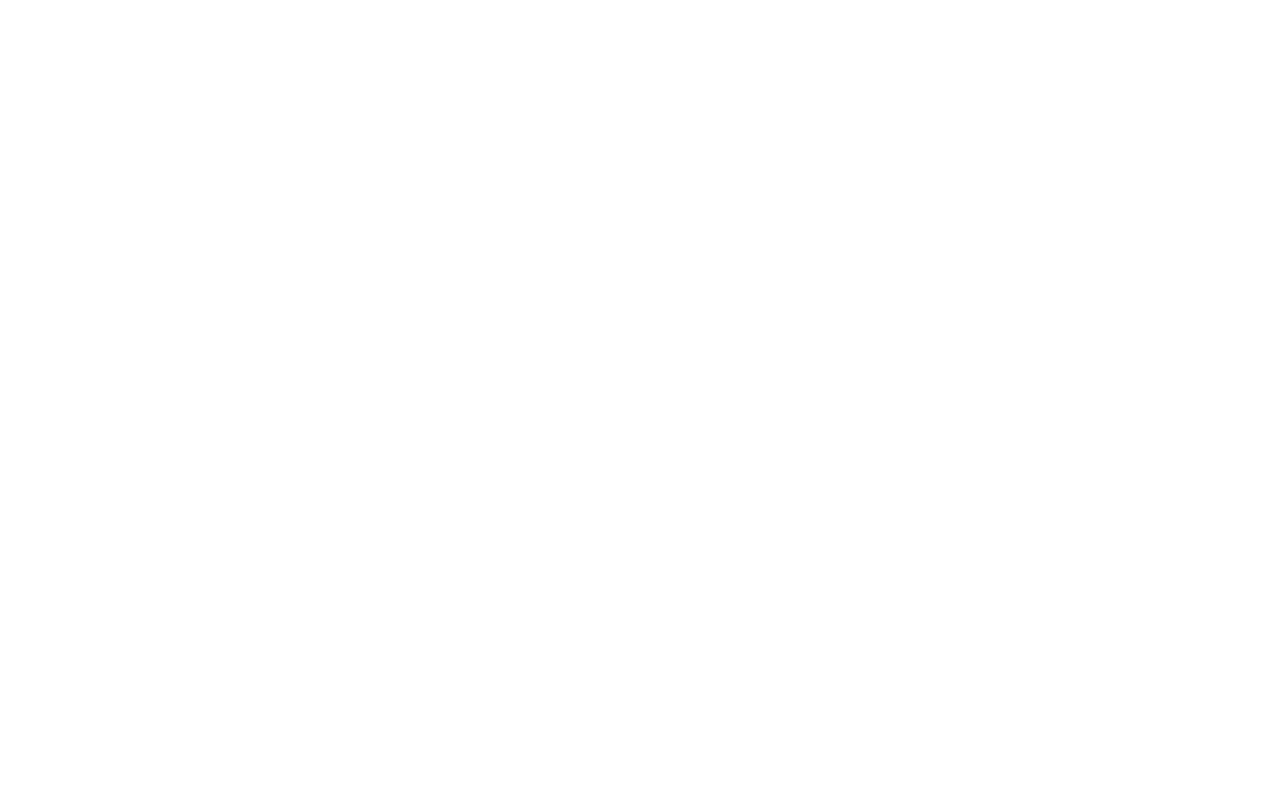
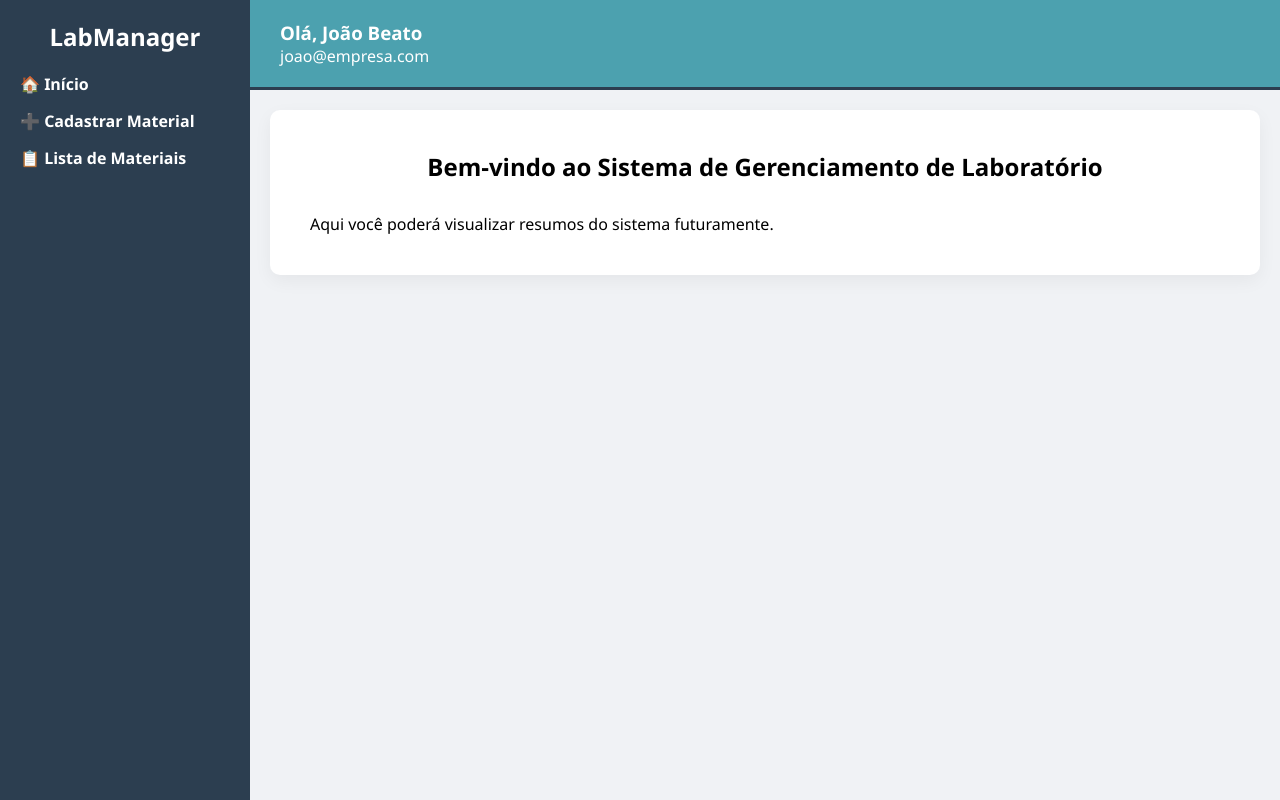
Before and after one commit to JoaoLuisBeato/Projeto, a React (Vite) app in the folder frontend/: page /home in a window 1280 px wide. Before the commit this address had no page. Built offline with nearby package versions, Linux system fonts and the light colour scheme.

Commit message:
Home page Início #2

```diff
--- a/frontend/src/App.jsx
+++ b/frontend/src/App.jsx
@@ -3,6 +3,8 @@
 import LoginPage from "./pages/LoginPage";
 import Dashboard from "./pages/Dashboard";
 import MateriaisPage from "./pages/CadastroMaterialPage";
+import MateriaisListPage from "./pages/MateriaisListPage";
+import HomePage from "./pages/HomePage";
 
 
 function App() {
@@ -10,8 +12,10 @@
     <Router>
       <Routes>
         <Route path="/" element={<LoginPage />} />
+        <Route path="/home" element={<HomePage />} />
         <Route path="/dashboard" element={<Dashboard />} />
         <Route path="/materiais" element={<MateriaisPage />} />
+        <Route path="/materiaisList" element={<MateriaisListPage />} />
       </Routes>
     </Router>
   );
--- /dev/null
+++ b/frontend/src/components/Header.jsx
@@ -0,0 +1,22 @@
+// src/components/Header.jsx
+import React from "react";
+import "../styles/Header.css";
+
+function Header() {
+  // Substitua por dados reais depois
+  const usuario = {
+    nome: "João Beato",
+    email: "joao@empresa.com"
+  };
+
+  return (
+    <header className="header">
+      <div>
+        <h3>Olá, {usuario.nome}</h3>
+        <p>{usuario.email}</p>
+      </div>
+    </header>
+  );
+}
+
+export default Header;
--- /dev/null
+++ b/frontend/src/components/Sidebar.jsx
@@ -0,0 +1,21 @@
+// src/components/Sidebar.jsx
+import React from "react";
+import { Link } from "react-router-dom";
+import "../styles/Sidebar.css";
+
+function Sidebar() {
+  return (
+    <div className="sidebar">
+      <h2>LabManager</h2>
+      <nav>
+        <ul>
+          <li><Link to="/home">🏠 Início</Link></li>
+          <li><Link to="/materiais">➕ Cadastrar Material</Link></li>
+          <li><Link to="/materiaisList">📋 Lista de Materiais</Link></li>
+        </ul>
+      </nav>
+    </div>
+  );
+}
+
+export default Sidebar;
--- /dev/null
+++ b/frontend/src/pages/HomePage.jsx
@@ -0,0 +1,22 @@
+// src/pages/HomePage.jsx
+import React from "react";
+import Sidebar from "../components/Sidebar";
+import Header from "../components/Header";
+import "../styles/HomePage.css";
+
+function HomePage() {
+  return (
+    <div className="home-layout">
+      <Sidebar />
+      <div className="main-content">
+        <Header />
+        <div className="dashboard-placeholder">
+          <h2>Bem-vindo ao Sistema de Gerenciamento de Laboratório</h2>
+          <p>Aqui você poderá visualizar resumos do sistema futuramente.</p>
+        </div>
+      </div>
+    </div>
+  );
+}
+
+export default HomePage;
--- /dev/null
+++ b/frontend/src/pages/MateriaisListPage.jsx
@@ -0,0 +1,52 @@
+// src/pages/MateriaisListPage.jsx
+import React, { useEffect, useState } from "react";
+import axios from "axios";
+import "../styles/MateriaisListPage.css";
+
+function MateriaisListPage() {
+  const [materiais, setMateriais] = useState([]);
+  const [erro, setErro] = useState("");
+
+  useEffect(() => {
+    axios.get("http://localhost:5000/materiaisList")
+      .then(response => setMateriais(response.data))
+      .catch(err => {
+        console.error(err);
+        setErro("Erro ao carregar os materiais.");
+      });
+  }, []);
+
+  return (
+    <div className="listagem-container">
+      <h2>Lista de Materiais Cadastrados</h2>
+      {erro && <p className="erro">{erro}</p>}
+
+      <table>
+        <thead>
+          <tr>
+            <th>Nome</th>
+            <th>Tipo</th>
+            <th>Fabricante</th>
+            <th>Quantidade</th>
+            <th>Validade</th>
+            <th>Preço (R$)</th>
+          </tr>
+        </thead>
+        <tbody>
+          {materiais.map(mat => (
+            <tr key={mat.id}>
+              <td>{mat.nome}</td>
+              <td>{mat.tipo}</td>
+              <td>{mat.fabricante}</td>
+              <td>{mat.quantidade} {mat.unidade}</td>
+              <td>{new Date(mat.validade).toLocaleDateString("pt-BR")}</td>
+              <td>{Number(mat.preco).toFixed(2)}</td>
+            </tr>
+          ))}
+        </tbody>
+      </table>
+    </div>
+  );
+}
+
+export default MateriaisListPage;
--- /dev/null
+++ b/frontend/src/styles/Header.css
@@ -0,0 +1,10 @@
+/* src/components/Header.css */
+.header {
+    background-color: #4ca1af;
+    color: white;
+    padding: 20px 30px;
+    display: flex;
+    justify-content: space-between;
+    align-items: center;
+    border-bottom: 3px solid #2c3e50;
+  }
--- /dev/null
+++ b/frontend/src/styles/HomePage.css
@@ -0,0 +1,20 @@
+/* src/styles/HomePage.css */
+.home-layout {
+    display: flex;
+    height: 100vh;
+    background-color: #f0f2f5;
+  }
+
+  .main-content {
+    flex: 1;
+    display: flex;
+    flex-direction: column;
+  }
+
+  .dashboard-placeholder {
+    padding: 40px;
+    background-color: #fff;
+    border-radius: 10px;
+    margin: 20px;
+    box-shadow: 0 6px 18px rgba(0, 0, 0, 0.05);
+  }
--- /dev/null
+++ b/frontend/src/styles/MateriaisListPage.css
@@ -0,0 +1,44 @@
+.listagem-container {
+    padding: 40px;
+    background: linear-gradient(to right, #2c3e50, #4ca1af);
+    min-height: 100vh;
+    color: white;
+  }
+
+  h2 {
+    text-align: center;
+    margin-bottom: 30px;
+  }
+
+  table {
+    width: 100%;
+    border-collapse: collapse;
+    background: white;
+    border-radius: 10px;
+    overflow: hidden;
+    color: #333;
+  }
+
+  th, td {
+    padding: 12px 16px;
+    text-align: left;
+    border-bottom: 1px solid #ccc;
+  }
+
+  th {
+    background-color: #4ca1af;
+    color: white;
+  }
+
+  tr:hover {
+    background-color: #f2f2f2;
+  }
+
+  .erro {
+    text-align: center;
+    background-color: #f44336;
+    color: white;
+    padding: 10px;
+    border-radius: 6px;
+    margin-bottom: 20px;
+  }
--- /dev/null
+++ b/frontend/src/styles/Sidebar.css
@@ -0,0 +1,31 @@
+/* src/components/Sidebar.css */
+.sidebar {
+    width: 250px;
+    background-color: #2c3e50;
+    color: white;
+    padding: 20px;
+  }
+
+  .sidebar h2 {
+    margin-bottom: 20px;
+    font-size: 1.5rem;
+  }
+
+  .sidebar ul {
+    list-style: none;
+    padding: 0;
+  }
+
+  .sidebar li {
+    margin-bottom: 15px;
+  }
+
+  .sidebar a {
+    text-decoration: none;
+    color: white;
+    font-weight: bold;
+  }
+
+  .sidebar a:hover {
+    text-decoration: underline;
+  }
```
Also changed, not shown: 1 other file (tests, documents, lock files or other folders).
